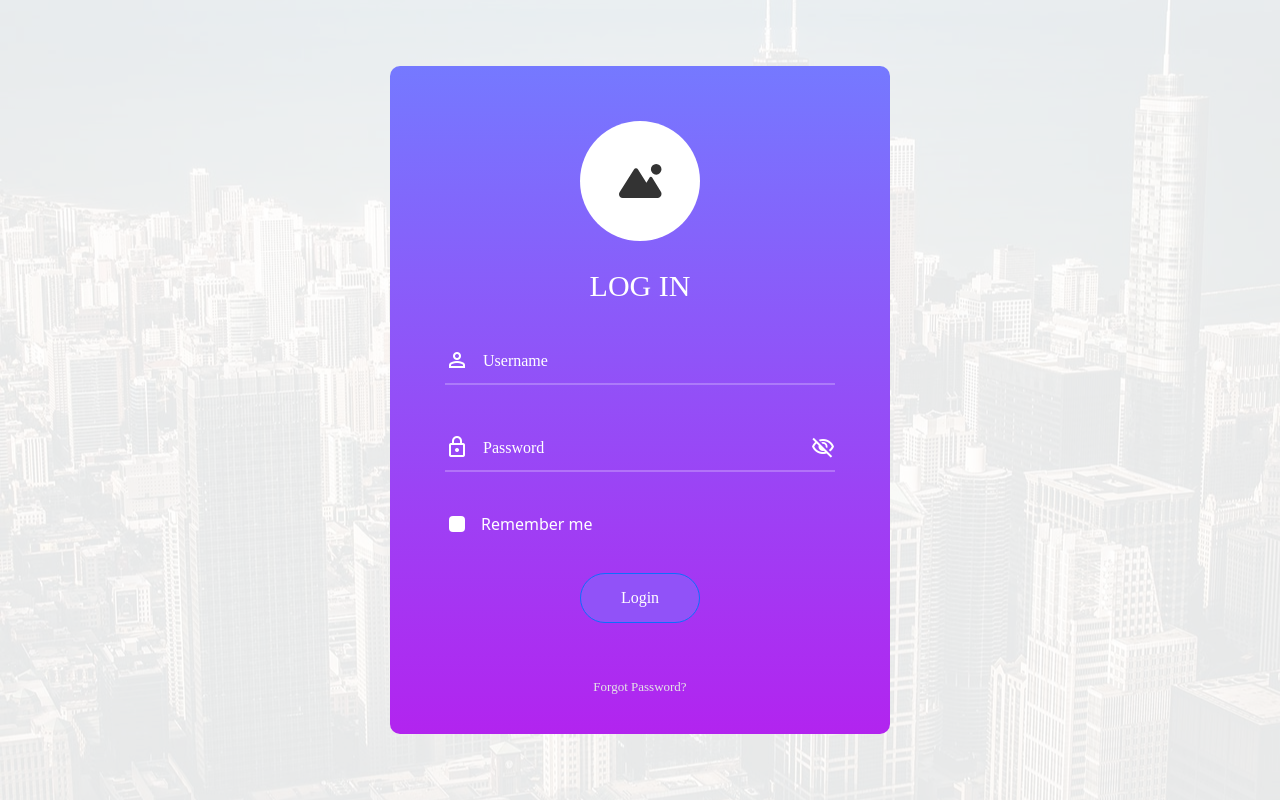
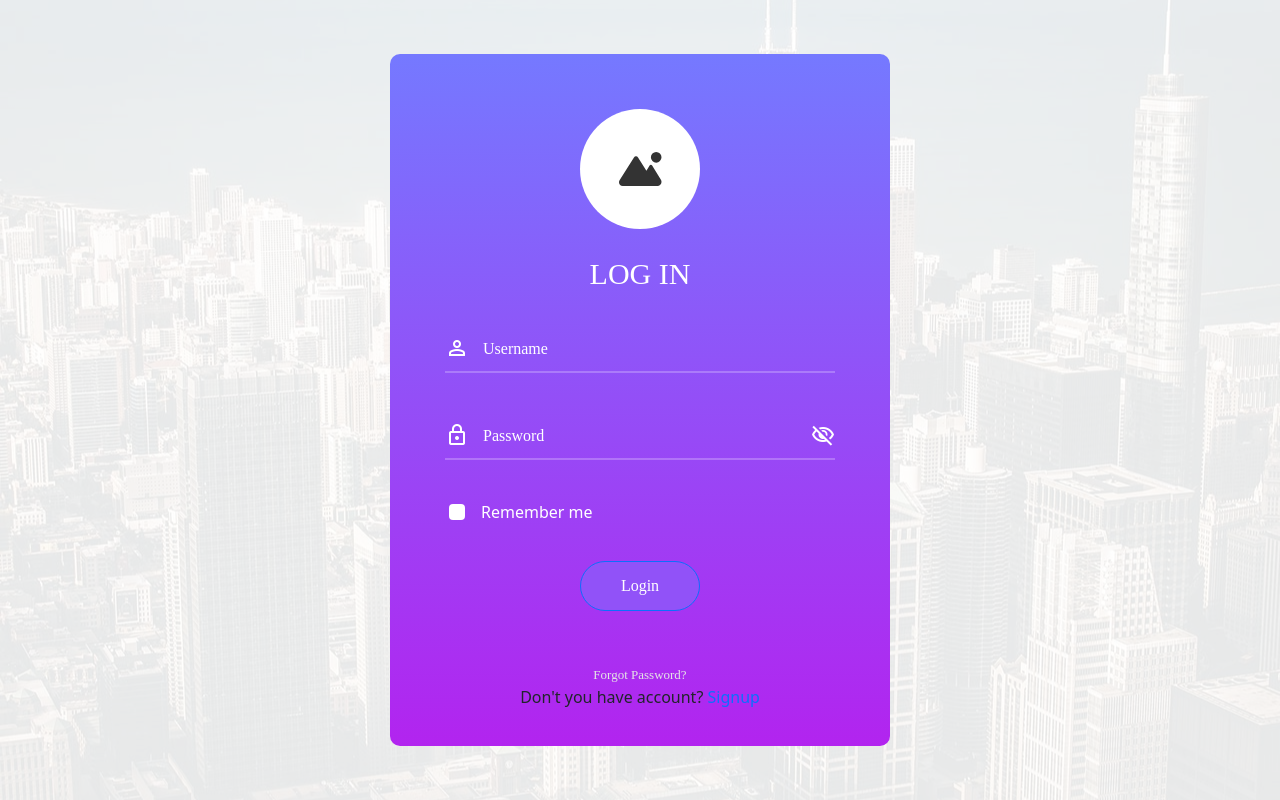
Before and after one commit to sandhyarani-04232022/mainflow-tasks, a PHP site: page /internshiptask1/login.php in a window 1280 px wide. Run offline with PHP 8.4, Linux system fonts and the light colour scheme; some libraries are stand-ins or nearby versions; some web fonts are replaced.

Commit message:
Add files via upload

```diff
--- a/internshiptask3/login.php
+++ b/internshiptask3/login.php
@@ -29,9 +29,12 @@ include('header.php');?>
                         <?php    if(isset($_SESSION['login_err_message'])){ include('message.php'); }?>
                         <?php    if(isset($_SESSION['pwd_error'])){ include('message.php'); }?>
                     </form>
-                    <div class="text-center p-t-50"">
+                    <div class="text-center p-t-50">
                         <a class="txt1" href="#"> Forgot Password? </a>
-					</div>
+                    </div>
+                    <div class="text-center signup-account">
+                        <span>Don't you have account? <a href="http://localhost/internshiptask3/signup.php">Signup </a></span>
+                    </div>
                 </div>
             </div>
         </div>
```
